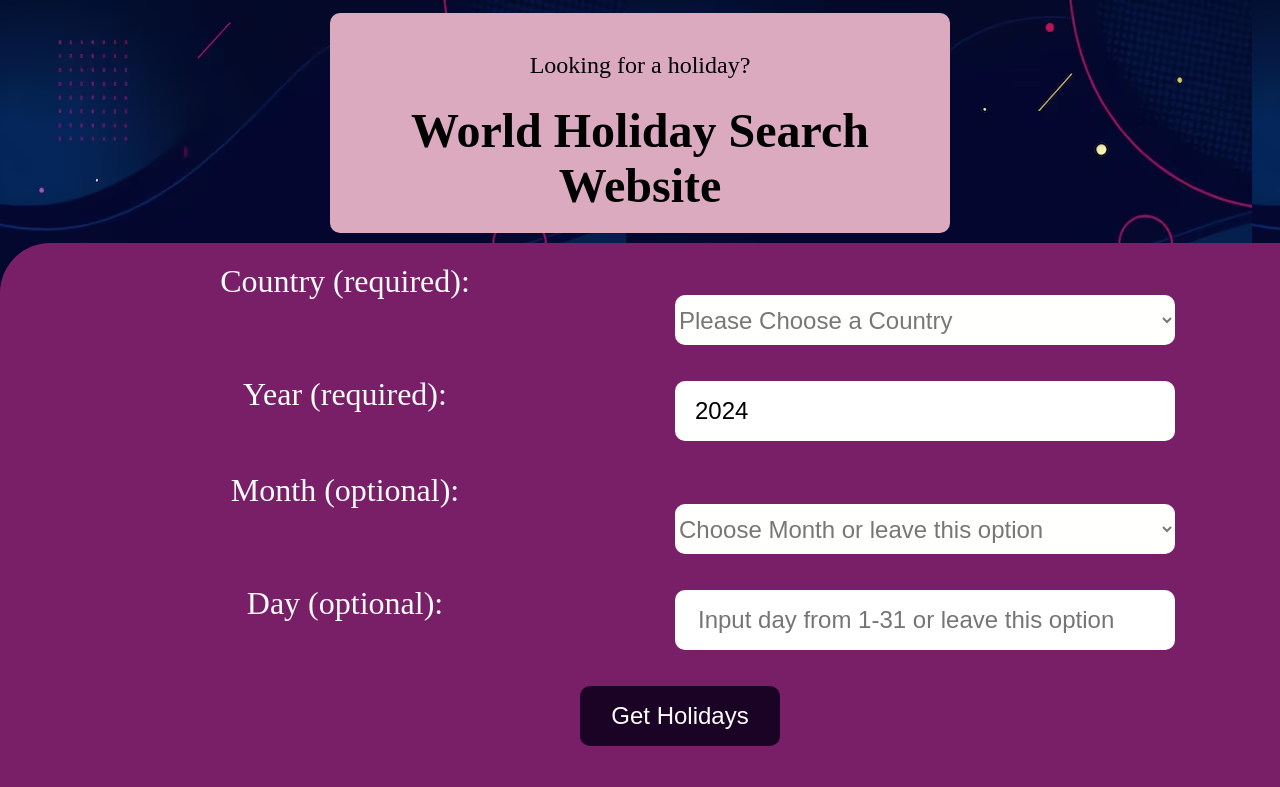
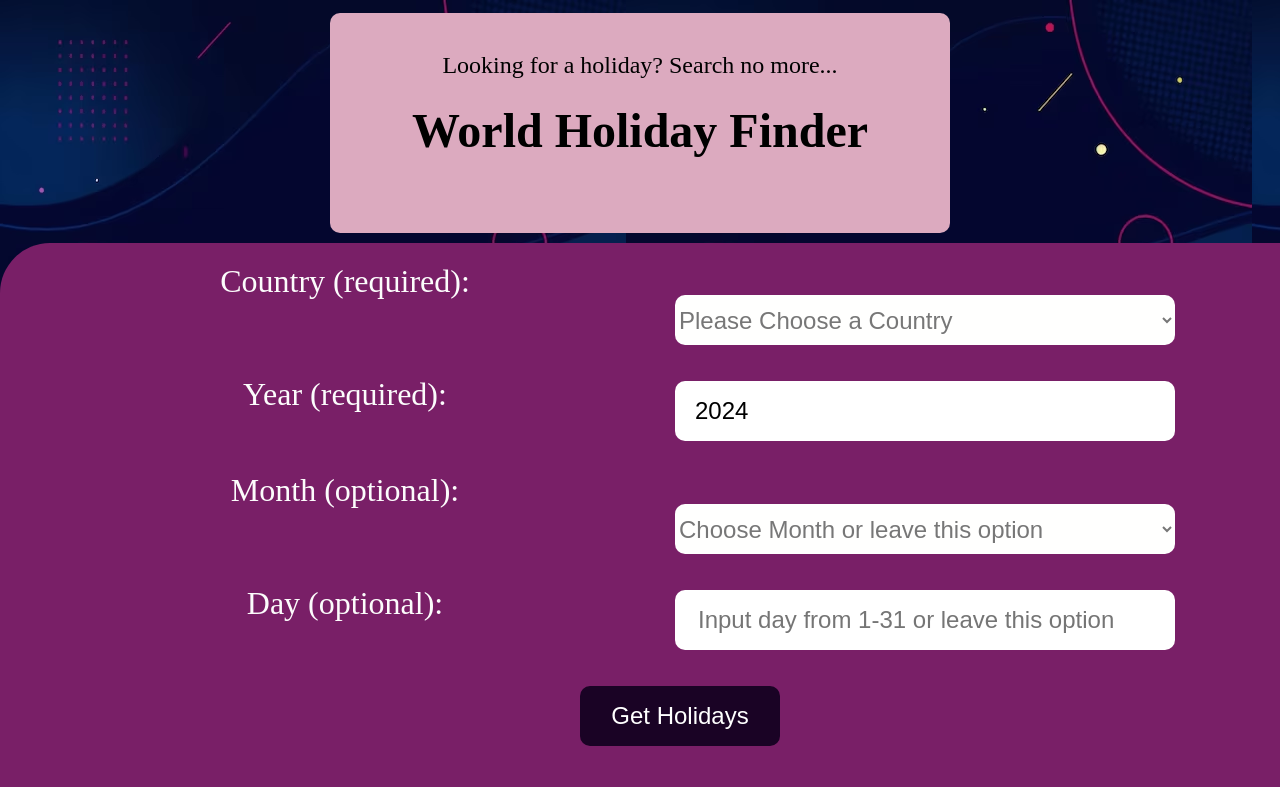
Before and after one commit to Agnes-Kamondi/Holiday_finder, a plain HTML site: page index.html in a window 1280 px wide. Shown: the top 787 px of the page. Drawn offline with nearby package versions, Linux system fonts and the light colour scheme; no server answers.

Commit message:
edited the title

```diff
--- a/index.html
+++ b/index.html
@@ -10,8 +10,8 @@
 </head>
 <body>
     <div id="title">
-        <p>Looking for a holiday?</p>
-        <h1>World Holiday Search Website</h1>
+        <p>Looking for a holiday? Search no more...</p>
+        <h1>World Holiday Finder</h1>
     </div>
 
     <form>
```
